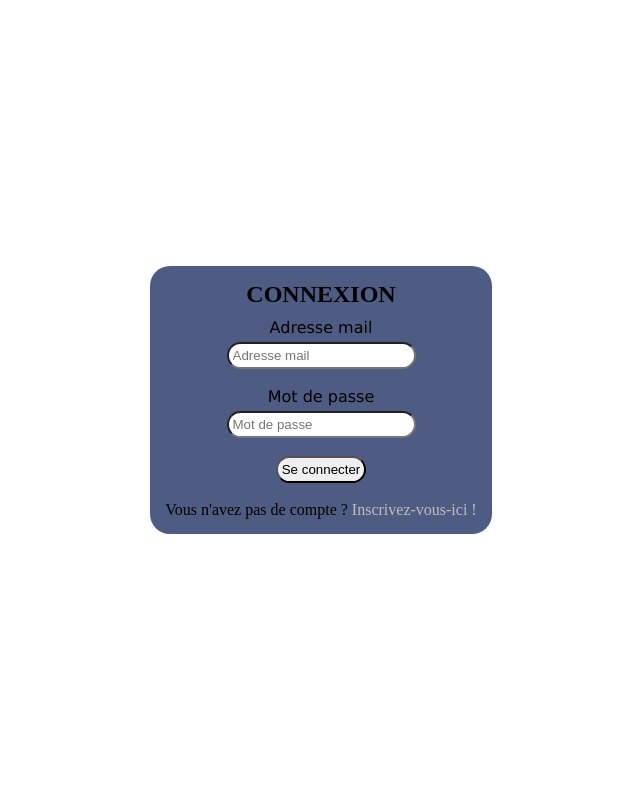
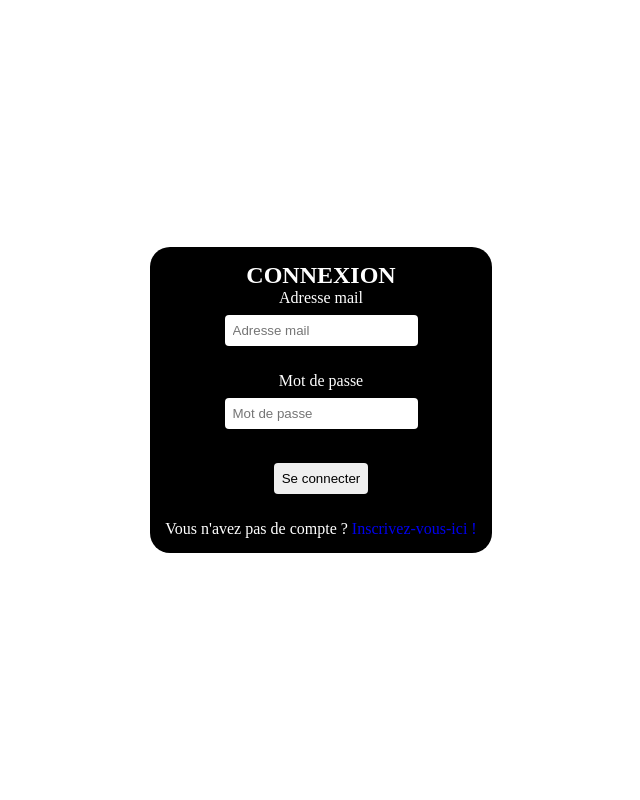
Before and after one commit to Samuelalhadef/BAP2_equipe3, a PHP site: page /HTML_Connexion.php in a window 1280 px wide. Shown: the whole page, without its empty margins (319-959 px from the left). Run offline with PHP 8.4, Linux system fonts and the light colour scheme.

Commit message:
fix: log_sign styles

```diff
--- a/CSS/connexion_inscription.css
+++ b/CSS/connexion_inscription.css
@@ -1,82 +1,20 @@
 @import url("./globals.css");
 
-.style{
-    width: 300px;
-    height: 500px;
-    border: 1px solid black;
-    border-radius: 20px;
-}
-.general{
-    display: flex;
-    flex-direction: row;
-    justify-content: center;
-    align-items: center;
-}
-.general th{
-    padding: 0 30px;
-    border: 1px solid black;
-    border-radius: 20px;
-}
-table {
-    border-collapse: collapse;
-    border: 2px solid rgb(140 140 140);
-    font-family: sans-serif;
-    font-size: 0.8rem;
-    letter-spacing: 1px;
-}
-
-h2{
-    margin-bottom: 10px;
-}
-
-label{
-    margin-bottom: 5px;
-    font-family: Verdana, Geneva, Tahoma, sans-serif;
-}
-.price{
-    border-radius: 2px;
-}
-input{
-    border-radius: 50px;
-    padding: 4px ;
-}
-a{
-    color: rgb(190, 190, 190);
-}
-.htmltext{
-    color: rgb(226, 219, 210);
-}
-.annonce{
-    color:white;
-}
-/*page crud de plante*/
-.plante{
+/*----- Page de connexion et d'inscription -----*/
+.connexion, .inscription{
     display: flex;
     flex-direction: column;
     justify-content: center;
     align-items: center;
     padding: 15px;
     border-radius: 20px;
-    background-color: rgb(174, 213, 200);
-}
-/*page de connexion*/
-.connexion{
-    display: flex;
-    flex-direction: column;
-    justify-content: center;
-    align-items: center;
-    padding: 15px;
-    border-radius: 20px;
-    background-color: rgb(78, 92, 131);
+    color: VAR(--primary);
+    background-color: var(--background);
 }
 
-/*page d'inscription*/
-.inscription{
-    display: flex;
-    flex-direction: column;
-    justify-content: center;
-    align-items: center;
-    padding: 15px;
-    border-radius: 20px;
-    background-color: rgb(184, 192, 215);
+input{
+    margin: var(--spacing-sm);
+    padding: var(--spacing-sm);
+    border-radius: var(--radius-sm);
+    border: none;
 }
--- a/CSS/globals.css
+++ b/CSS/globals.css
@@ -2,9 +2,9 @@
 
 :root{
     /* Colors */
-    --primary: #000000;
+    --primary: #FFFFFF;
     --secondary: #335533;
-    --background: #FFFFFF;
+    --background: #000000;
 
     /* Typography */
     --font-primary: 'Playfair Display', serif;
```
